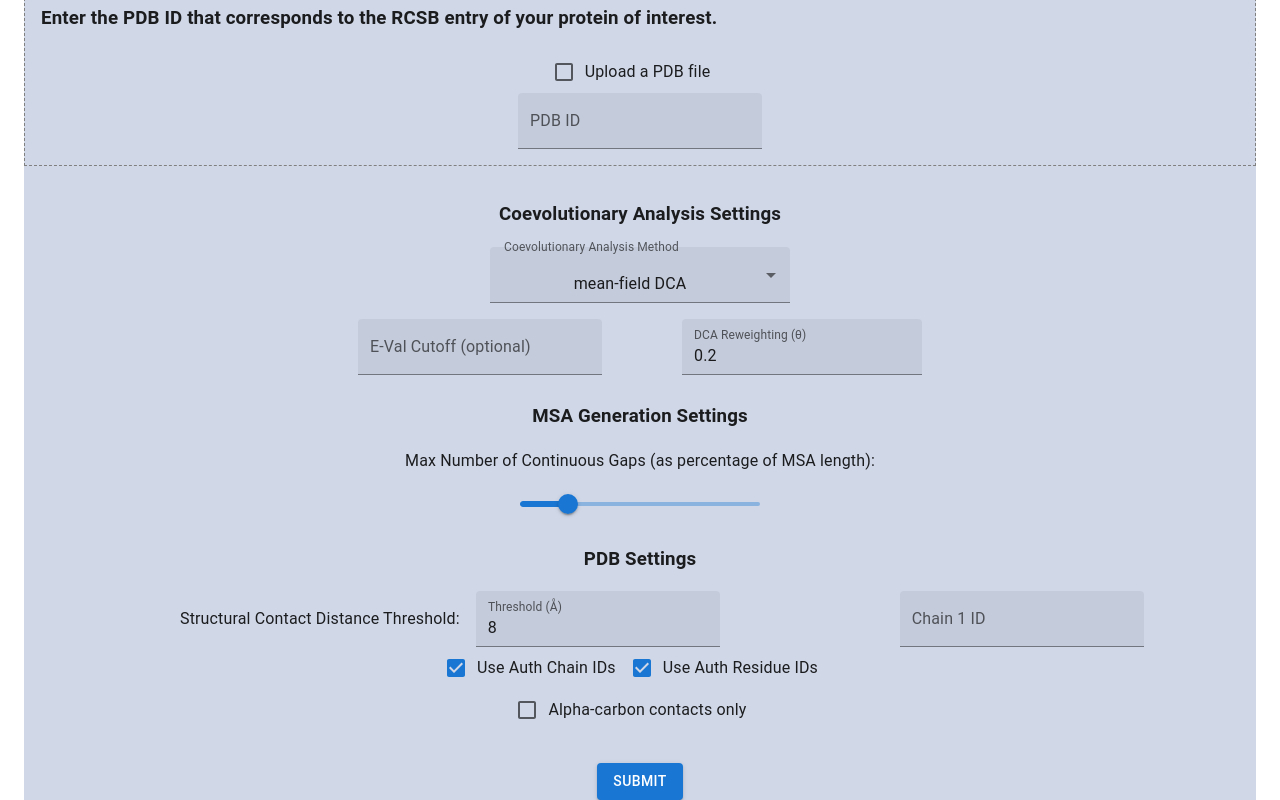
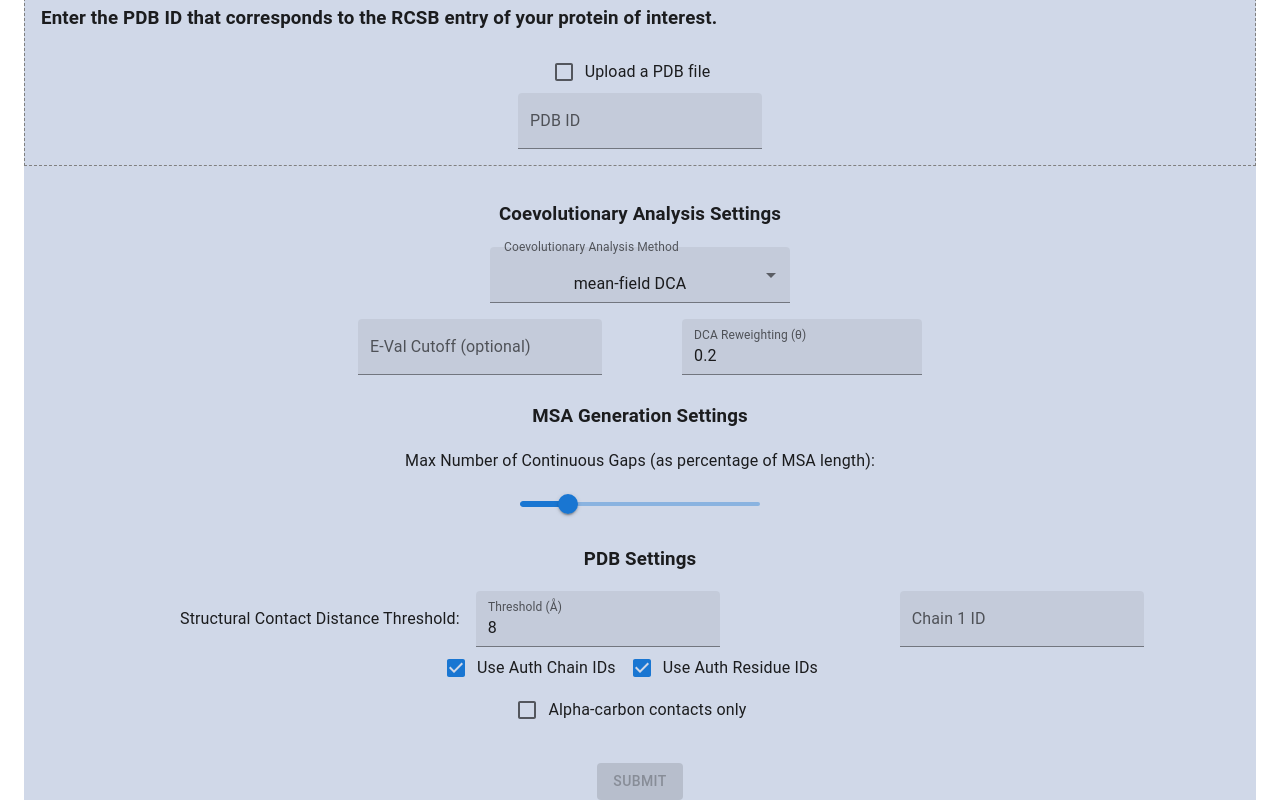
Before and after one commit to utdal/dcaServerFrontend, a React (Create React App) app: page /coevolving-pairs in a window 1280 px wide. Shown: the part 621-1421 px from the top of the page. Built offline with nearby package versions, Linux system fonts and the light colour scheme.

Commit message:
Added more form validation in Coevolving pairs
Submit button is disabled unless valid values are input.

```diff
--- a/src/pages/CoevolvingPairs.js
+++ b/src/pages/CoevolvingPairs.js
@@ -39,6 +39,20 @@ const CoevolvingPairs = () => {
   const [caOnly, setCaOnly] = useState(false)
   const [theta, setTheta] = useState(defaultTheta);
   const [analysisMethod, setAnalysisMethod] = useState('mfDCA');
+
+
+  const isValidNumber = (val) => val.toString().trim() !== '' && !isNaN(Number(val));
+
+  const isFormValid =
+    (inputMSA.trim() !== '' || inputFile !== null) &&
+    (inputPDBID.trim() !== '' || inputPDBFile !== null) &&
+    chain1.trim() !== '' &&
+    distThresh.trim() !== '' &&
+    theta.toString().trim() !== '' &&
+    analysisMethod.trim() !== '' &&
+    isValidNumber(distThresh) &&
+    ECutoff !== '-';
+
 
   const handleFileTypeChange = (type) => {
     setSelectedFileTypes((prev) => ({
@@ -105,7 +119,7 @@ const CoevolvingPairs = () => {
   };
 
   const handleDistThreshChange = (event) => {
-    if (!isNaN(event.target.value) || event.target.value === '' || event.target.value === '-') {
+    if ((!isNaN(event.target.value) || event.target.value === '') && (!event.target.value.includes('-'))) {
       setDistThresh(event.target.value);
     }
   };
@@ -263,7 +277,7 @@ const CoevolvingPairs = () => {
                 selectedPDBTypes={selectedPDBTypes} />
             </Box>
 
-            <Button type="submit" variant="contained" color="primary" sx={{ mt: 2 }}>
+            <Button type="submit" variant="contained" color="primary" sx={{ mt: 2 }} disabled={!isFormValid}>
               Submit
             </Button>
           </form>
```
